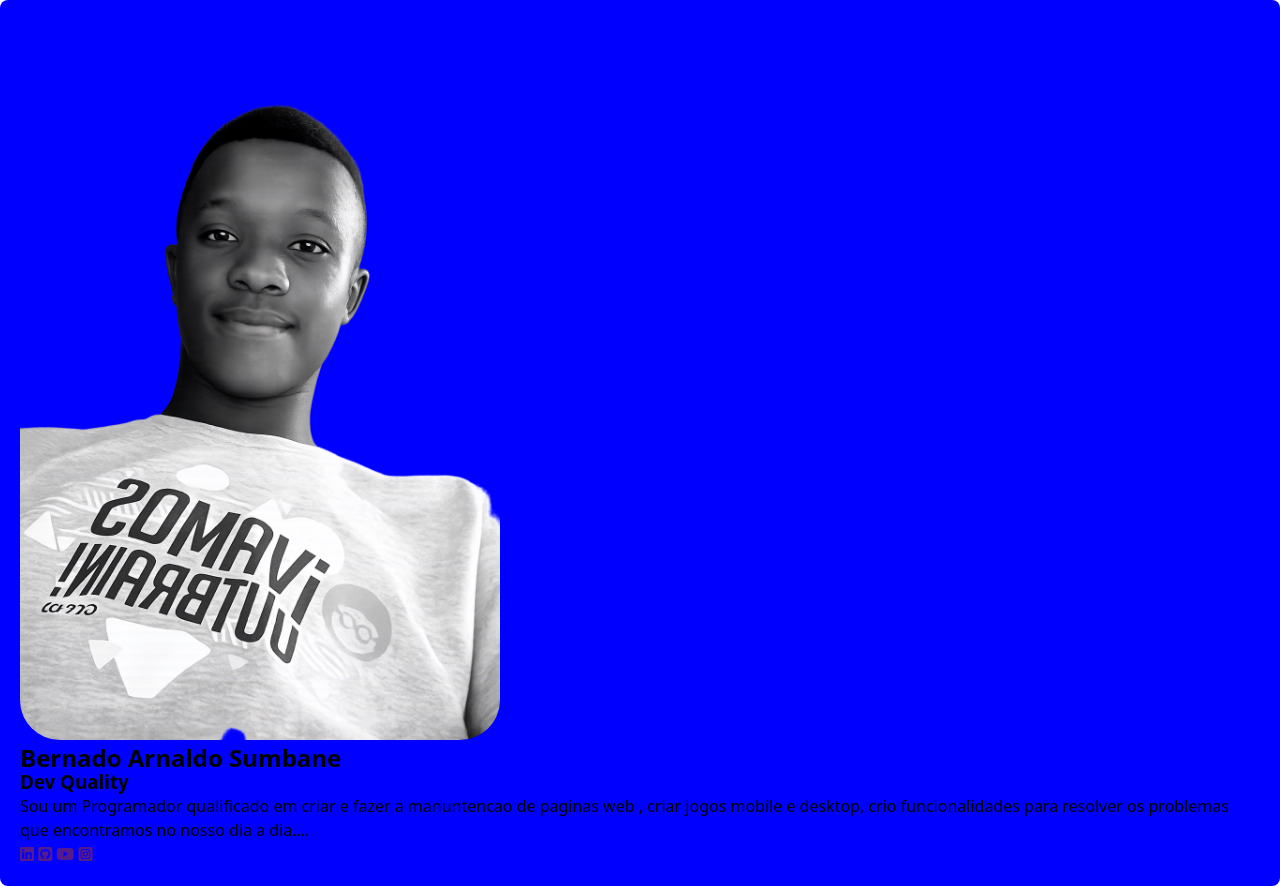
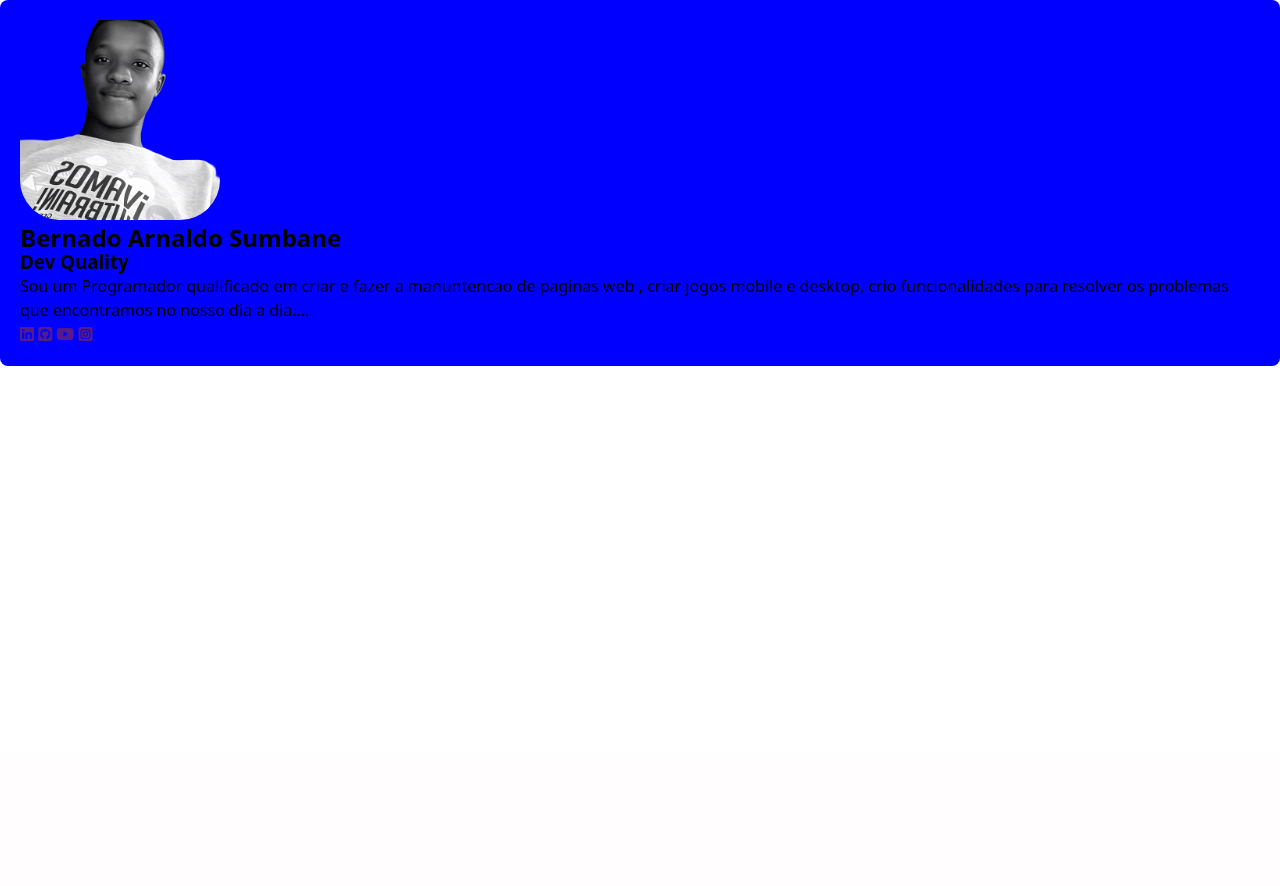
Before and after one commit to DeveQuality/projecto-portifolio, a PHP site: page / in a window 1280 px wide. Shown: the part 44-930 px from the top of the page. After the commit the page ends 410 px from the top, so only its background shows below. Run offline with PHP 8.4, Linux system fonts and the light colour scheme; some libraries are stand-ins or nearby versions.

Commit message:
actualizei

```diff
--- a/estilos/style.css
+++ b/estilos/style.css
@@ -61,6 +61,8 @@ section#ficha{
   border-radius: 8px;
 }
 section#ficha img.foto{
-  width: 60vh;
+  width: 200px;
+  aspect-ratio: 1/1;    /* esse comando coloca a imagem em um formato retrato */
+  object-fit: cover;    /* esse comando funciona junto com o de cima */
   border-radius: 40px;
 }
```
